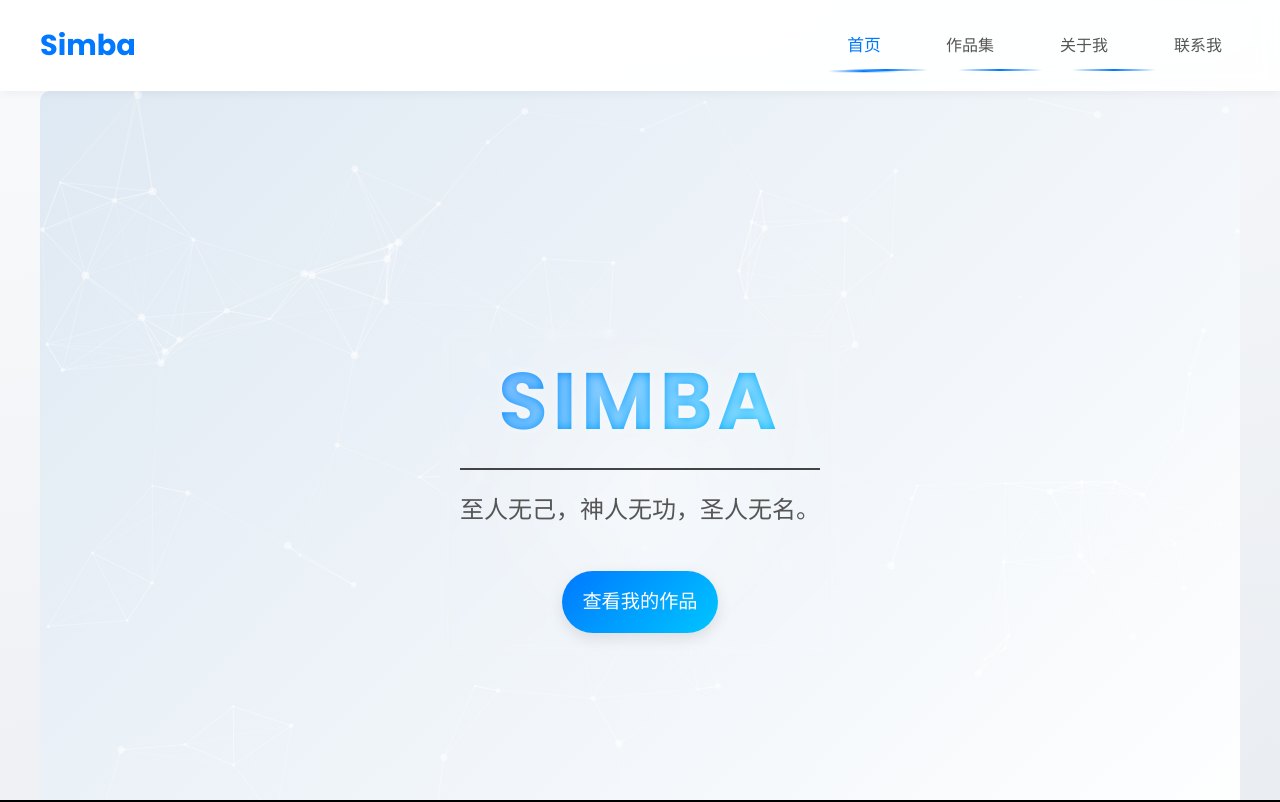
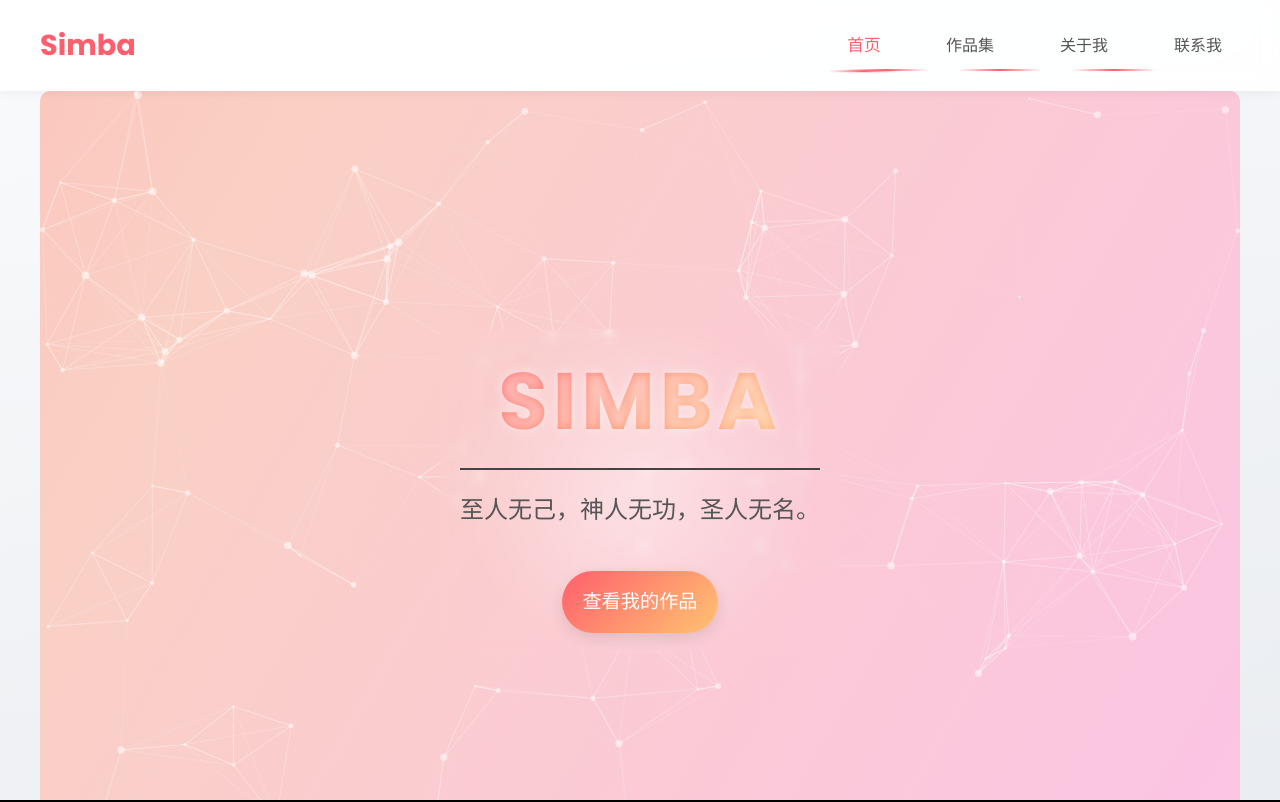
Before and after one commit to DuckoDuck123/Simba-3.0, a plain HTML site: page index.html in a window 1280 px wide. Shown: the top 802 px of the page. Drawn offline with nearby package versions, Linux system fonts and the light colour scheme.

Commit message:
Refine theme with animated gradient and warm palette

```diff
--- a/index.html
+++ b/index.html
@@ -26,7 +26,15 @@
             width: 100%;
             height: 100%;
             z-index: -2;
-            background: linear-gradient(135deg, #dfe9f3 0%, #ffffff 100%);
+            background: linear-gradient(120deg, #ff9a9e 0%, #fad0c4 50%, #fbc2eb 100%);
+            background-size: 200% 200%;
+            animation: heroGradient 15s ease infinite;
+        }
+
+        @keyframes heroGradient {
+            0% { background-position: 0% 50%; }
+            50% { background-position: 100% 50%; }
+            100% { background-position: 0% 50%; }
         }
 
         .hero-particles {
@@ -51,7 +59,7 @@
             margin: 0;
             text-transform: uppercase;
             letter-spacing: 5px;
-            background: linear-gradient(135deg, #0078ff 0%, #00c6ff 100%);
+            background: linear-gradient(135deg, #ff5f6d 0%, #ffc371 100%);
             -webkit-background-clip: text;
             -webkit-text-fill-color: transparent;
             animation: textGlow 3s ease infinite alternate;
@@ -68,7 +76,7 @@
         .hero-content .button {
             padding: 15px 20px;
             font-size: 1.2em;
-            background: linear-gradient(135deg, #0078ff 0%, #00c6ff 100%);
+            background: linear-gradient(135deg, #ff5f6d 0%, #ffc371 100%);
             color: #fff;
             border-radius: 50px;
             box-shadow: 0 5px 15px rgba(0, 0, 0, 0.1);
--- a/style.css
+++ b/style.css
@@ -40,7 +40,7 @@ a {
 }
 
 a:hover {
-    color: #0078ff;
+    color: #ff5f6d;
 }
 
 h1, h2, h3 {
@@ -57,7 +57,7 @@ h2 { font-size: 2.2em; }
 h3 { font-size: 1.8em; }
 
 h1, h2 {
-    background: linear-gradient(90deg, #0078ff, #00c6ff);
+    background: linear-gradient(90deg, #ff5f6d, #ffc371);
     background-size: 200% auto;
     background-clip: text;
     -webkit-background-clip: text;
@@ -73,7 +73,7 @@ p {
 .button {
     display: inline-block;
     padding: 12px 25px;
-    background: linear-gradient(135deg, #0078ff 0%, #00c6ff 100%);
+    background: linear-gradient(135deg, #ff5f6d 0%, #ffc371 100%);
     color: #fff;
     border-radius: 8px;
     font-size: 1em;
@@ -115,7 +115,7 @@ nav {
 .logo {
     font-size: 1.8em;
     font-weight: bold;
-    color: #0078ff;
+    color: #ff5f6d;
 }
 
 .nav-menu {
@@ -143,7 +143,7 @@ nav {
 
 .nav-menu li a:hover,
 .nav-menu li a.active {
-    color: #0078ff;
+    color: #ff5f6d;
     transform: scale(1.05);
 }
 
@@ -154,7 +154,7 @@ nav {
     left: 0;
     width: 100%;
     height: 2px;
-    background: linear-gradient(90deg, transparent, #0078ff, transparent);
+    background: linear-gradient(90deg, transparent, #ff5f6d, transparent);
     transform: translateX(-100%);
     transition: transform 0.4s ease;
 }
@@ -289,7 +289,7 @@ section h2, section h1 {
 }
 
 .portfolio-item:hover h3 {
-    color: #0078ff;
+    color: #ff5f6d;
 }
 
 .portfolio-item p {
```
